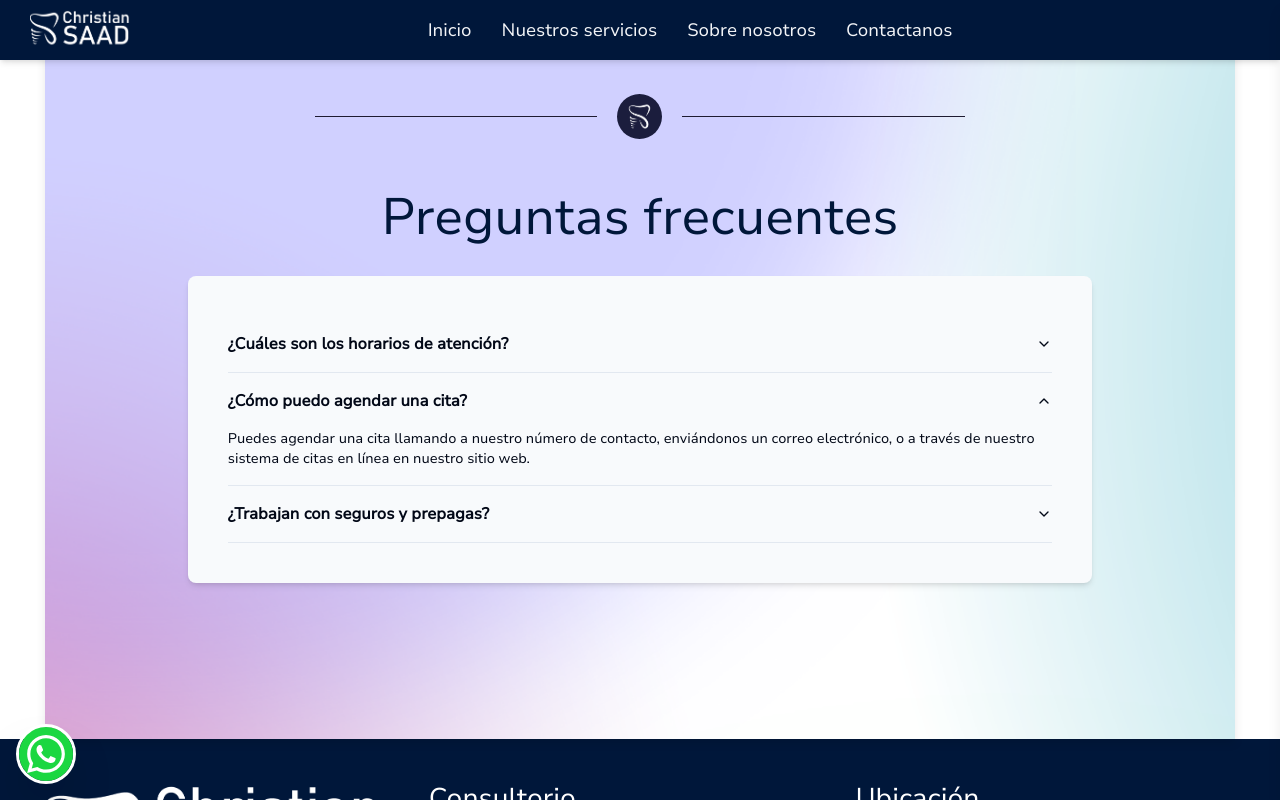
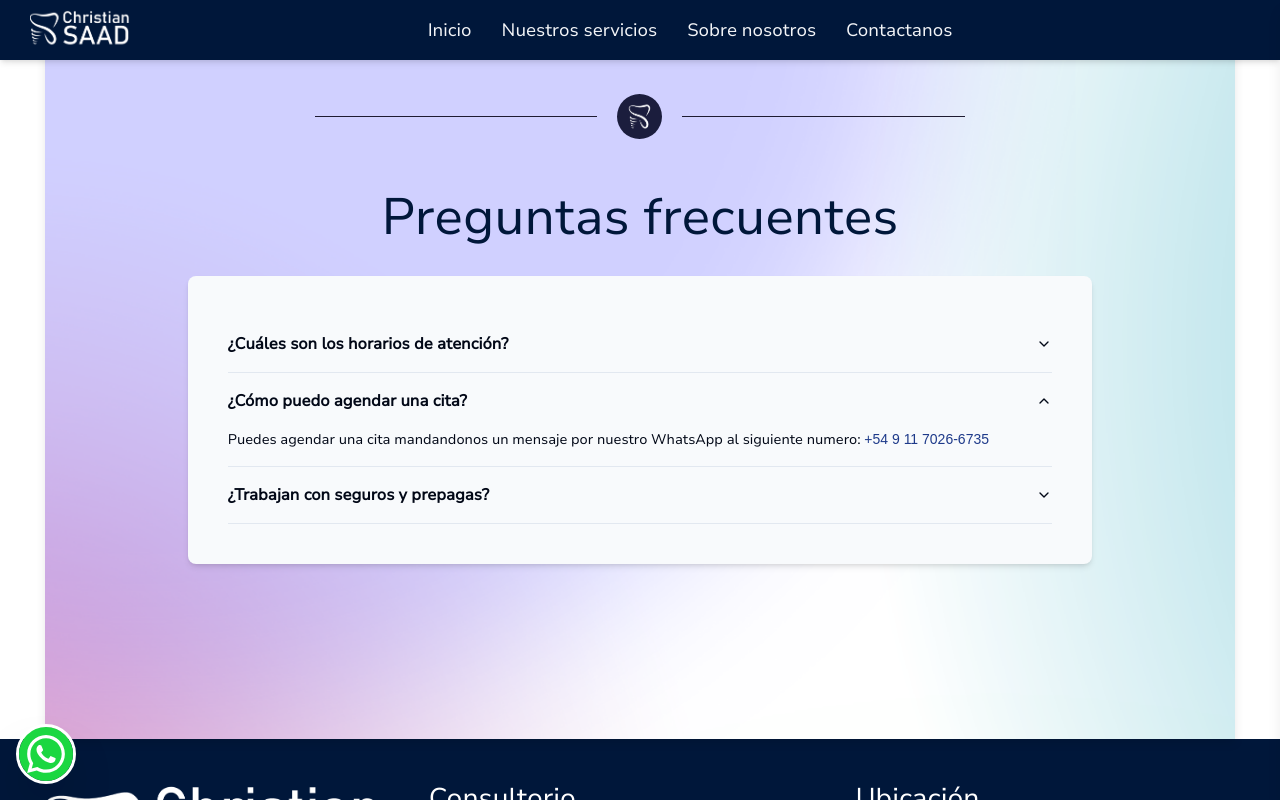
Before and after one commit to FedericoHerreraa/web-odontologia, a React (Vite) app: page /sobreNosotros in a window 1280 px wide. Both pictures are taken after a click on the button "¿Cómo puedo agendar una cita?". Shown: the part 690-1490 px from the top of the page. Built offline with nearby package versions, Linux system fonts and the light colour scheme.

Commit message:
solucionando errores

```diff
--- a/src/components/preguntas/Preguntas.jsx
+++ b/src/components/preguntas/Preguntas.jsx
@@ -23,9 +23,7 @@ export function AccordionDemo() {
       <AccordionItem value="item-2">
         <AccordionTrigger className="font-nunito font-bold">¿Cómo puedo agendar una cita?</AccordionTrigger>
         <AccordionContent className="font-nunito">
-          Puedes agendar una cita llamando a nuestro número de contacto,
-          enviándonos un correo electrónico, o a través de nuestro sistema de
-          citas en línea en nuestro sitio web.
+          Puedes agendar una cita mandandonos un mensaje por nuestro WhatsApp al siguiente numero: <span className="text-blue-900">+54 9 11 7026-6735</span>
         </AccordionContent>
       </AccordionItem>
       <AccordionItem value="item-3">
```
